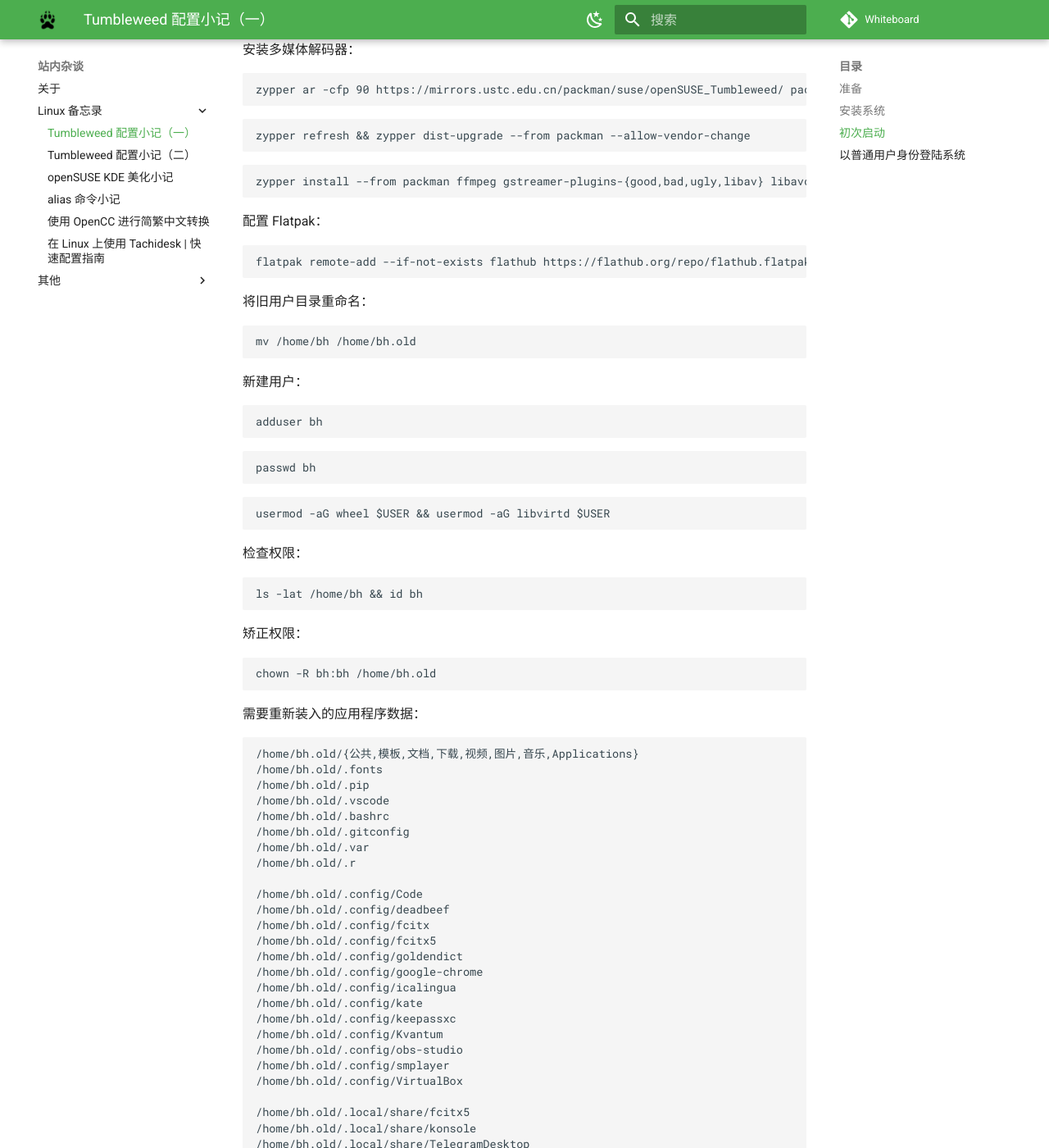
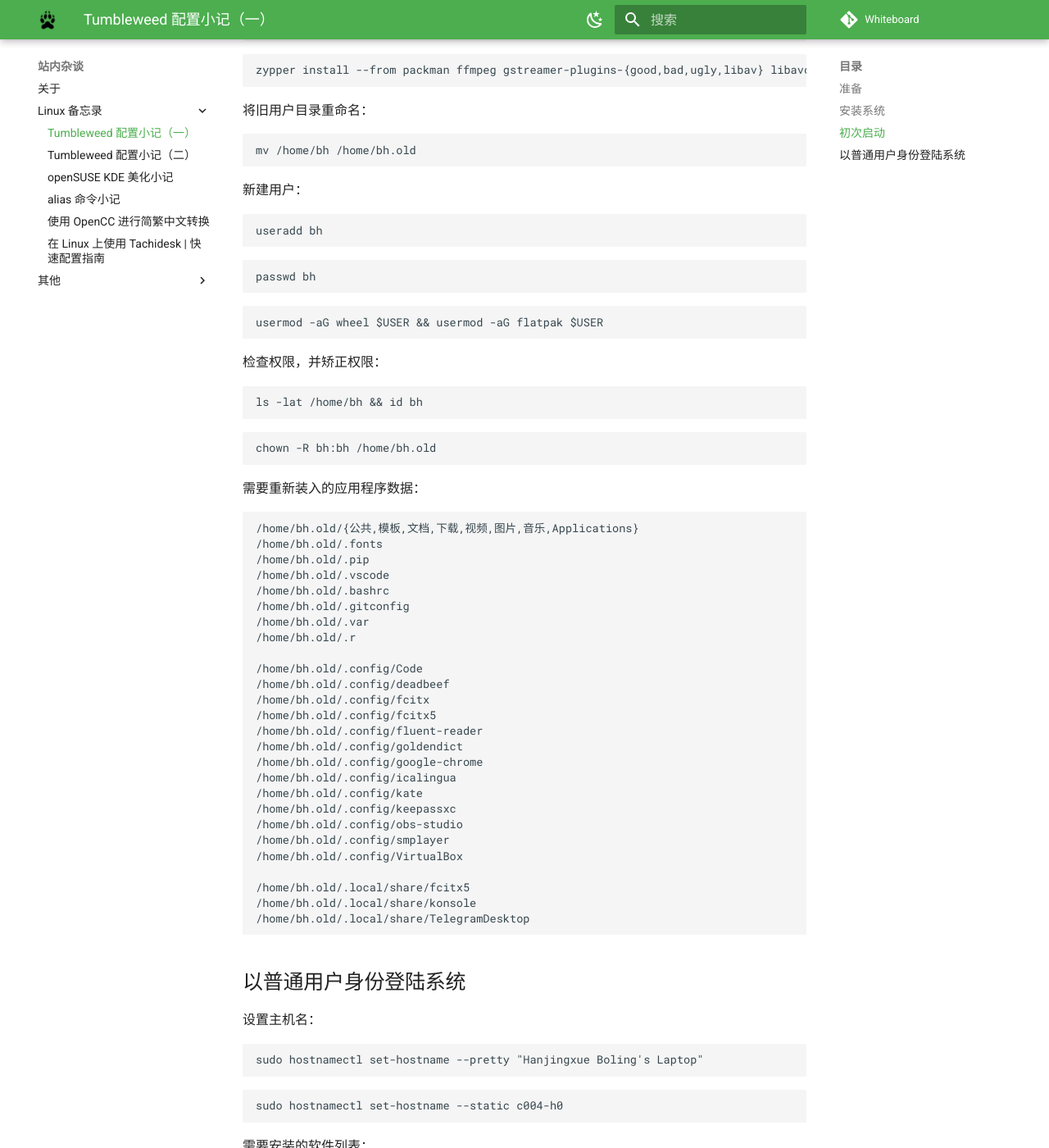
Before and after one commit to Hanjingxue-Boling/Whiteboard, an MkDocs documentation site: the page built from docs/essay/memo/opensuse.md, in a window 1280 px wide and 1400 px high, scrolled down 1486 px. Shown: the whole window at 82% size. Built offline with MkDocs 1.6.1 and Material for MkDocs 9.7.7, drawn with Linux system fonts in a browser that asks for light colours; comment, search, counter and statistics services are not loaded; some of the changed text lies outside the part shown.

Commit message:
2022-06-04-02

````diff
--- a/docs/essay/memo/opensuse.md
+++ b/docs/essay/memo/opensuse.md
@@ -9,14 +9,6 @@
 ```
 
 检查 ventoy 是否有可用[更新](https://www.ventoy.net/cn/doc_news.html)。
-
-备份配置文件：
-
-```
-/etc/proxychains.conf
-/etc/tlp.d
-/etc/v2raya
-```
 
 ## 安装系统
 
@@ -34,7 +26,7 @@
 - 需要禁用的模组：`pattern:games`、`pattern:kde_pim`、`pattern:office`
 - 需要安装的软件包：`git-core`、`flatpak`
 
-重装时不必导入旧用户数据或新建普通账户。
+**重装时不必导入旧用户数据或新建普通账户。**
 
 ## 初次启动
 
@@ -68,11 +60,6 @@
 zypper install --from packman ffmpeg gstreamer-plugins-{good,bad,ugly,libav} libavcodec-full
 ```
 
-配置 Flatpak：
-
-```
-flatpak remote-add --if-not-exists flathub https://flathub.org/repo/flathub.flatpakrepo
-```
 
 将旧用户目录重命名：
 
@@ -83,23 +70,20 @@
 新建用户：
 
 ```
-adduser bh
+useradd bh
 ```
 ```
 passwd bh
 ```
 ```
-usermod -aG wheel $USER && usermod -aG libvirtd $USER
+usermod -aG wheel $USER && usermod -aG flatpak $USER
 ```
 
-检查权限：
+检查权限，并矫正权限：
 
 ```
 ls -lat /home/bh && id bh
 ```
-
-矫正权限：
-
 ```
 chown -R bh:bh /home/bh.old
 ```
@@ -120,12 +104,12 @@
 /home/bh.old/.config/deadbeef
 /home/bh.old/.config/fcitx
 /home/bh.old/.config/fcitx5
+/home/bh.old/.config/fluent-reader
 /home/bh.old/.config/goldendict
 /home/bh.old/.config/google-chrome
 /home/bh.old/.config/icalingua
 /home/bh.old/.config/kate
 /home/bh.old/.config/keepassxc
-/home/bh.old/.config/Kvantum
 /home/bh.old/.config/obs-studio
 /home/bh.old/.config/smplayer
 /home/bh.old/.config/VirtualBox
@@ -183,7 +167,7 @@
 |`libksysguard5-plugins`|发行版仓库|系统资源管理器插件|
 
 ```
-sudo zypper in keepassxc proxychains-ng smplayer smplayer-themes neofetch telegram-desktop gimp filelight deadbeef fcitx5 obs-studio gh opi flatpak v2ray-core goldendict goldendict-lang fcitx5 fcitx5-configtool fcitx5-chinese-addons kvantum-manager kvantum-manager-lang gnome-keyring virtualbox htop libksysguard5-plugins
+sudo zypper in keepassxc proxychains-ng smplayer smplayer-themes neofetch telegram-desktop gimp filelight deadbeef fcitx5 obs-studio gh opi v2ray-core goldendict goldendict-lang fcitx5 fcitx5-configtool fcitx5-chinese-addons kvantum-manager kvantum-manager-lang gnome-keyring virtualbox htop libksysguard5-plugins
 ```
 ```
 sudo usermod -aG vboxusers $USER
@@ -240,12 +224,29 @@
 sudo zypper ref && sudo zypper in google-chrome-stable
 ```
 
+清理：
+
+```
+sudo zypper rm -u firefox
+```
+```
+cd ~; rm -r .mozilla; rm linux_signing_key.pub
+```
+
 [美化 KDE](./eyecandy-kde.md)
 
 安装相关的 Flatpak 软件包：
 
 !!! note
     建议最好在美化系统完成后再安装 Flatpak，以防止出现一些奇怪的问题。
+
+添加仓库：
+
+```
+flatpak remote-add --if-not-exists flathub https://flathub.org/repo/flathub.flatpakrepo
+```
+
+安装软件：
 
 ```
 flatpak install flathub com.calibre_ebook.calibre
````
Also changed, not shown: other parts of docs/essay/memo/opensuse.md (+2 -2 lines).
